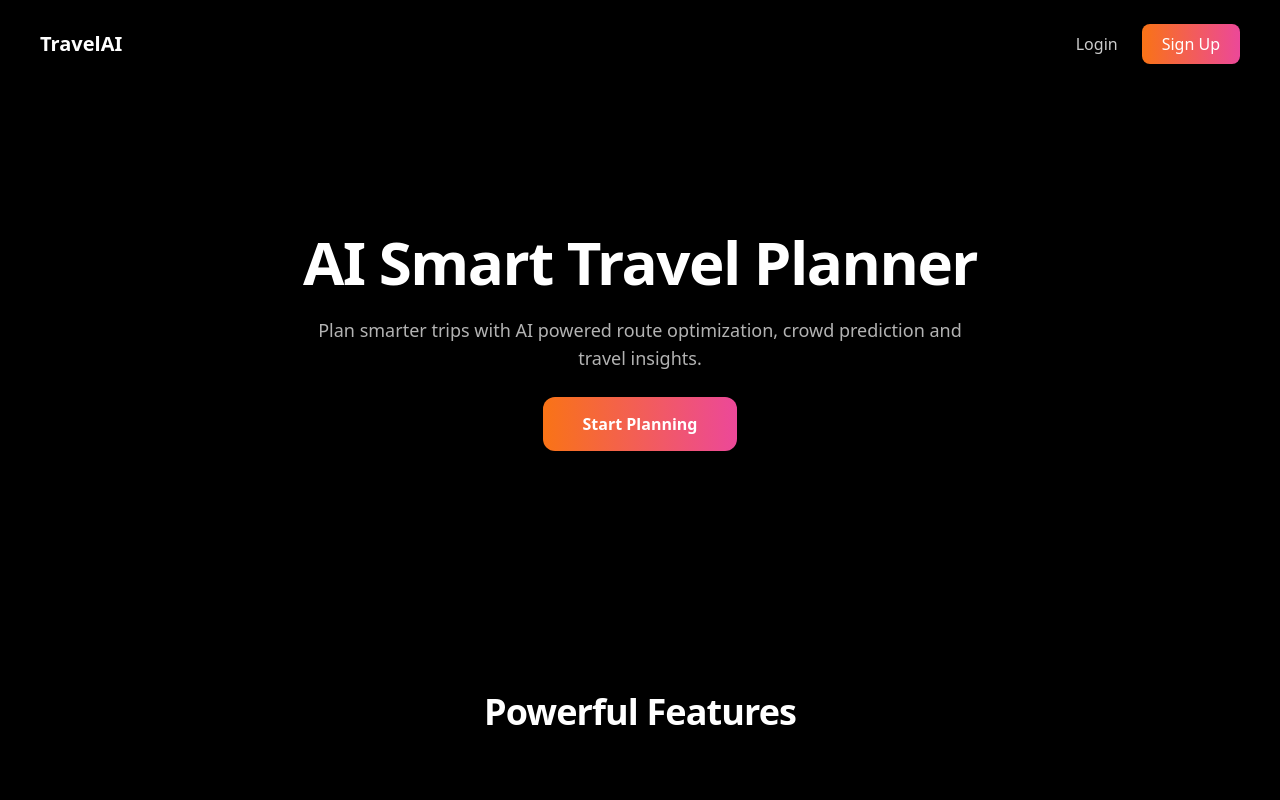
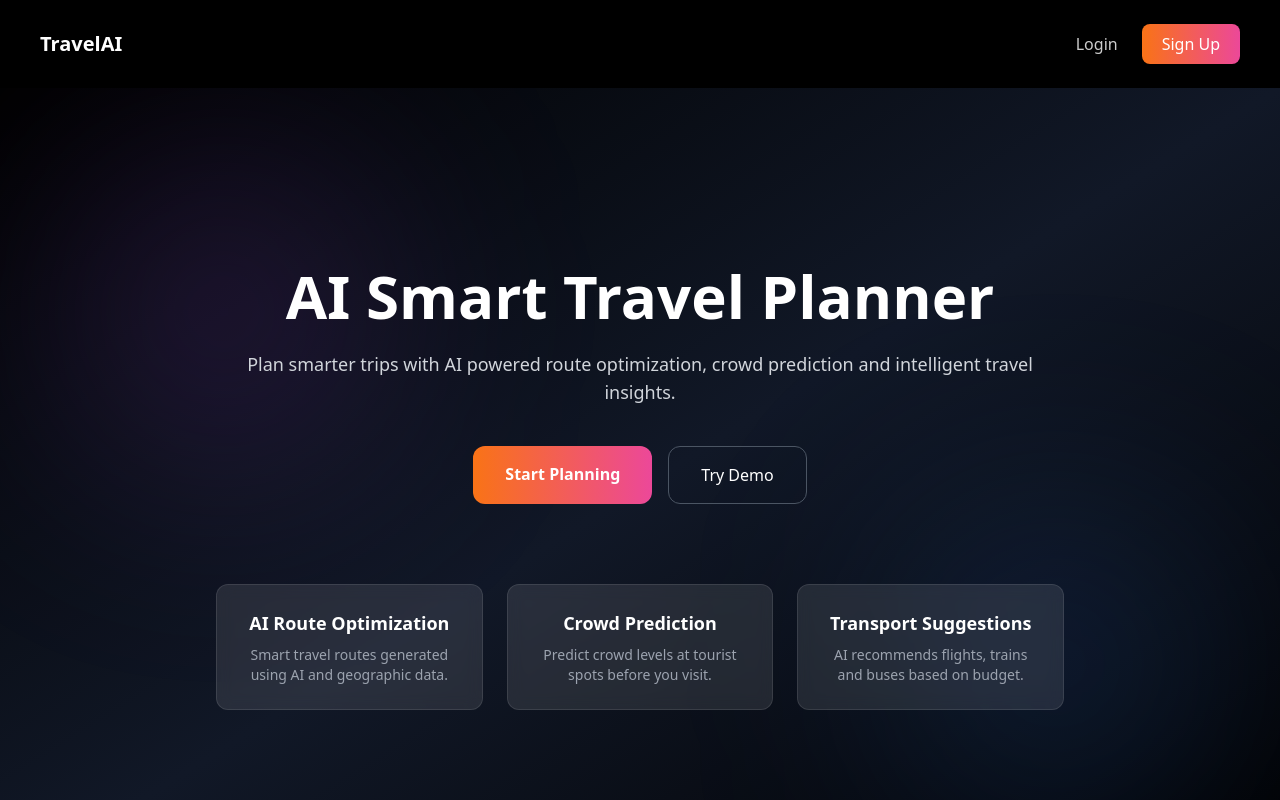
Before and after one commit to PraneethPW/AISMARTTRAVELPLANNER, a React (Vite) app in the folder frontend/aiplanner/: page / in a window 1280 px wide. Shown: the top 800 px of the page. Built offline with nearby package versions, Linux system fonts and the light colour scheme.

Commit message:
updated hero section

```diff
--- a/frontend/aiplanner/src/components/landing/Hero.tsx
+++ b/frontend/aiplanner/src/components/landing/Hero.tsx
@@ -1,46 +1,93 @@
 import { motion } from "framer-motion"
+import { Link } from "react-router-dom"
 
 export default function Hero(){
 
 return(
 
-<section className="text-center py-36 px-6">
+<div className="relative min-h-screen flex flex-col items-center justify-center text-center text-white overflow-hidden">
+
+{/* background gradient */}
+<div className="absolute inset-0 bg-gradient-to-br from-black via-gray-900 to-black"></div>
+
+{/* glow effects */}
+<div className="absolute top-20 left-20 w-72 h-72 bg-purple-500/20 blur-[120px] rounded-full"></div>
+<div className="absolute bottom-20 right-20 w-72 h-72 bg-blue-500/20 blur-[120px] rounded-full"></div>
+
+{/* content */}
+<div className="relative z-10 max-w-4xl px-6">
 
 <motion.h1
-initial={{opacity:0,y:-20}}
+initial={{opacity:0,y:40}}
 animate={{opacity:1,y:0}}
-className="text-6xl font-bold mb-6 tracking-tight"
+transition={{duration:0.7}}
+className="text-5xl md:text-6xl font-bold leading-tight"
+>
+AI Smart Travel Planner
+</motion.h1>
+
+<motion.p
+initial={{opacity:0,y:20}}
+animate={{opacity:1,y:0}}
+transition={{delay:0.2}}
+className="mt-6 text-lg text-gray-300"
+>
+Plan smarter trips with AI powered route optimization, crowd prediction and intelligent travel insights.
+</motion.p>
+
+{/* CTA */}
+<motion.div
+initial={{opacity:0,y:20}}
+animate={{opacity:1,y:0}}
+transition={{delay:0.4}}
+className="mt-10 flex gap-4 justify-center"
 >
 
-AI Smart Travel Planner
+<Link
+to="/planner"
+className="px-8 py-4 bg-gradient-to-r from-orange-500 to-pink-500 rounded-xl font-semibold hover:scale-105 transition"
+>
+Start Planning
+</Link>
 
-</motion.h1>
+<Link
+to="/login"
+className="px-8 py-4 border border-gray-600 rounded-xl hover:bg-white/10 transition"
+>
+Try Demo
+</Link>
 
-<p className="text-white/70 text-lg max-w-2xl mx-auto mb-10">
+</motion.div>
 
-Plan smarter trips with AI powered route optimization,
-crowd prediction and travel insights.
+{/* feature cards */}
+<div className="grid md:grid-cols-3 gap-6 mt-20">
 
+<div className="bg-white/10 backdrop-blur p-6 rounded-xl border border-white/10">
+<h3 className="text-lg font-semibold">AI Route Optimization</h3>
+<p className="text-gray-400 text-sm mt-2">
+Smart travel routes generated using AI and geographic data.
 </p>
+</div>
 
-<a
-href="/planner"
-className="px-10 py-4 rounded-xl
-bg-gradient-to-r
-from-orange-500
-to-pink-500
-text-white
-font-semibold
-shadow-lg
-hover:scale-105
-transition"
->
+<div className="bg-white/10 backdrop-blur p-6 rounded-xl border border-white/10">
+<h3 className="text-lg font-semibold">Crowd Prediction</h3>
+<p className="text-gray-400 text-sm mt-2">
+Predict crowd levels at tourist spots before you visit.
+</p>
+</div>
 
-Start Planning
+<div className="bg-white/10 backdrop-blur p-6 rounded-xl border border-white/10">
+<h3 className="text-lg font-semibold">Transport Suggestions</h3>
+<p className="text-gray-400 text-sm mt-2">
+AI recommends flights, trains and buses based on budget.
+</p>
+</div>
 
-</a>
+</div>
 
-</section>
+</div>
+
+</div>
 
 )
 
```
